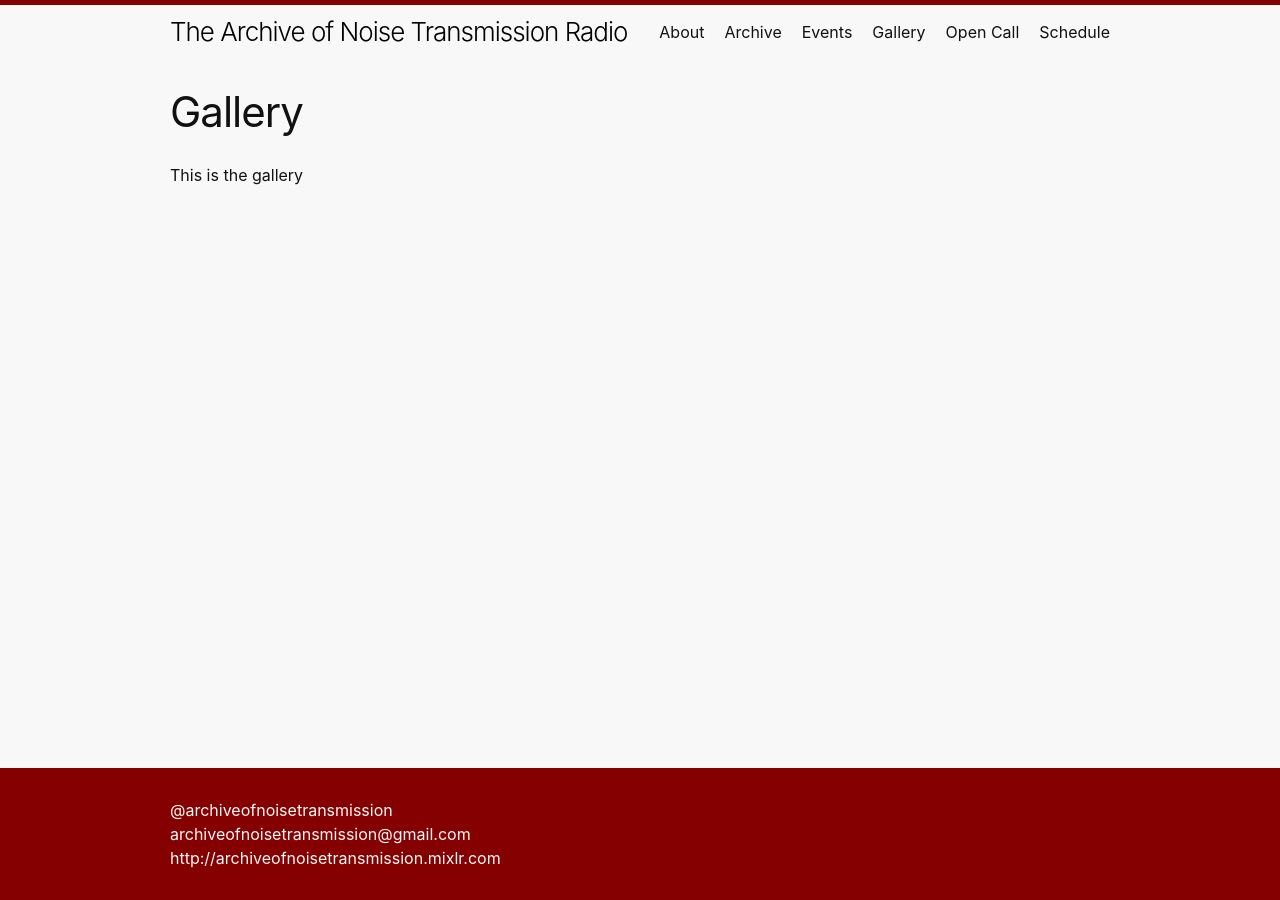
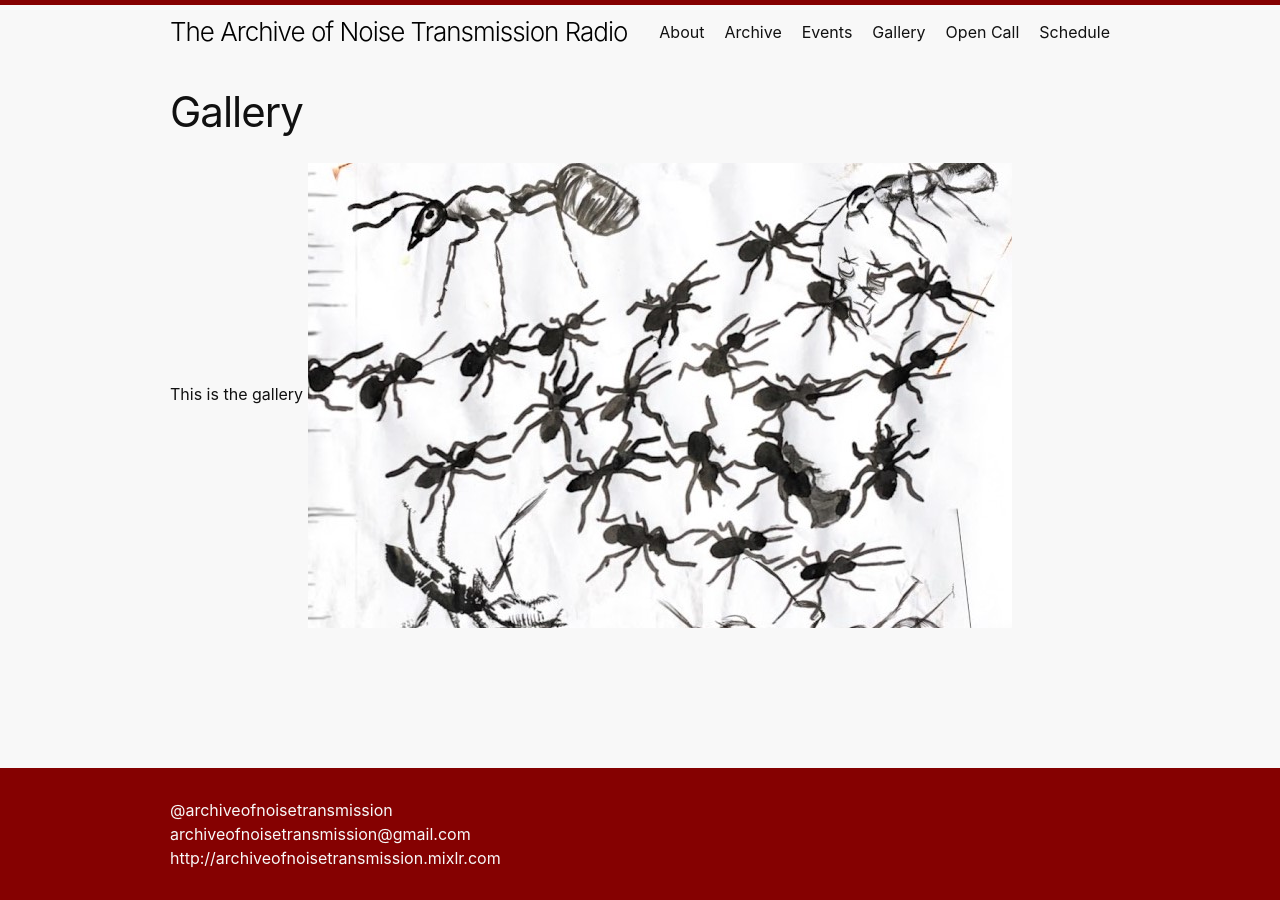
Before and after one commit to EH-Collaborative-Network/A.N.T., a Jekyll site: the page built from gallery.markdown, in a window 1280 px wide. Built offline with Jekyll 4.4.1, drawn with Linux system fonts in a browser that asks for light colours.

Commit message:
Update gallery.markdown

```diff
--- a/gallery.markdown
+++ b/gallery.markdown
@@ -6,3 +6,4 @@ permalink: /gallery/
 
 
 This is the gallery
+![ants crawling](../../images/ANTRADIO.jpeg)
```
